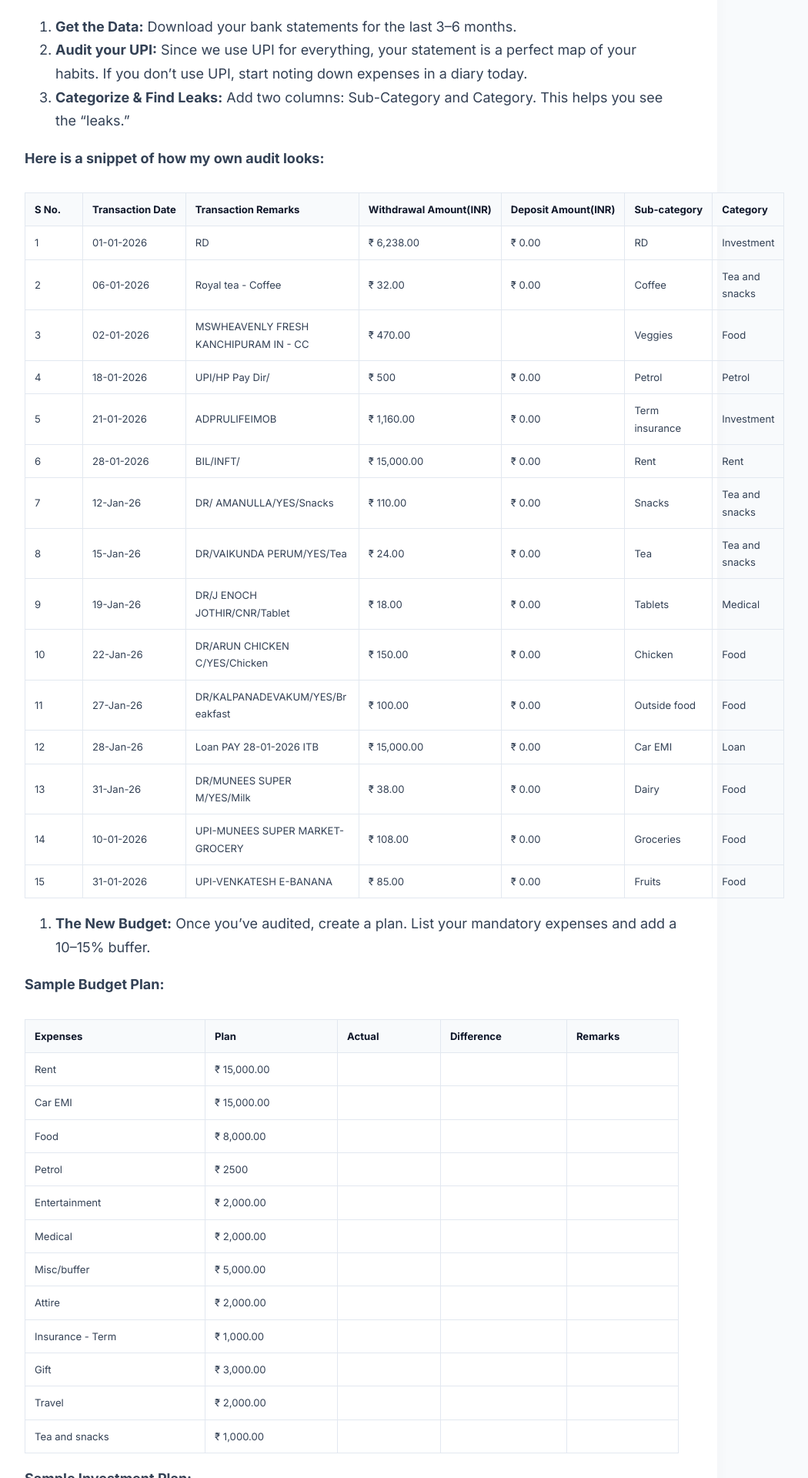
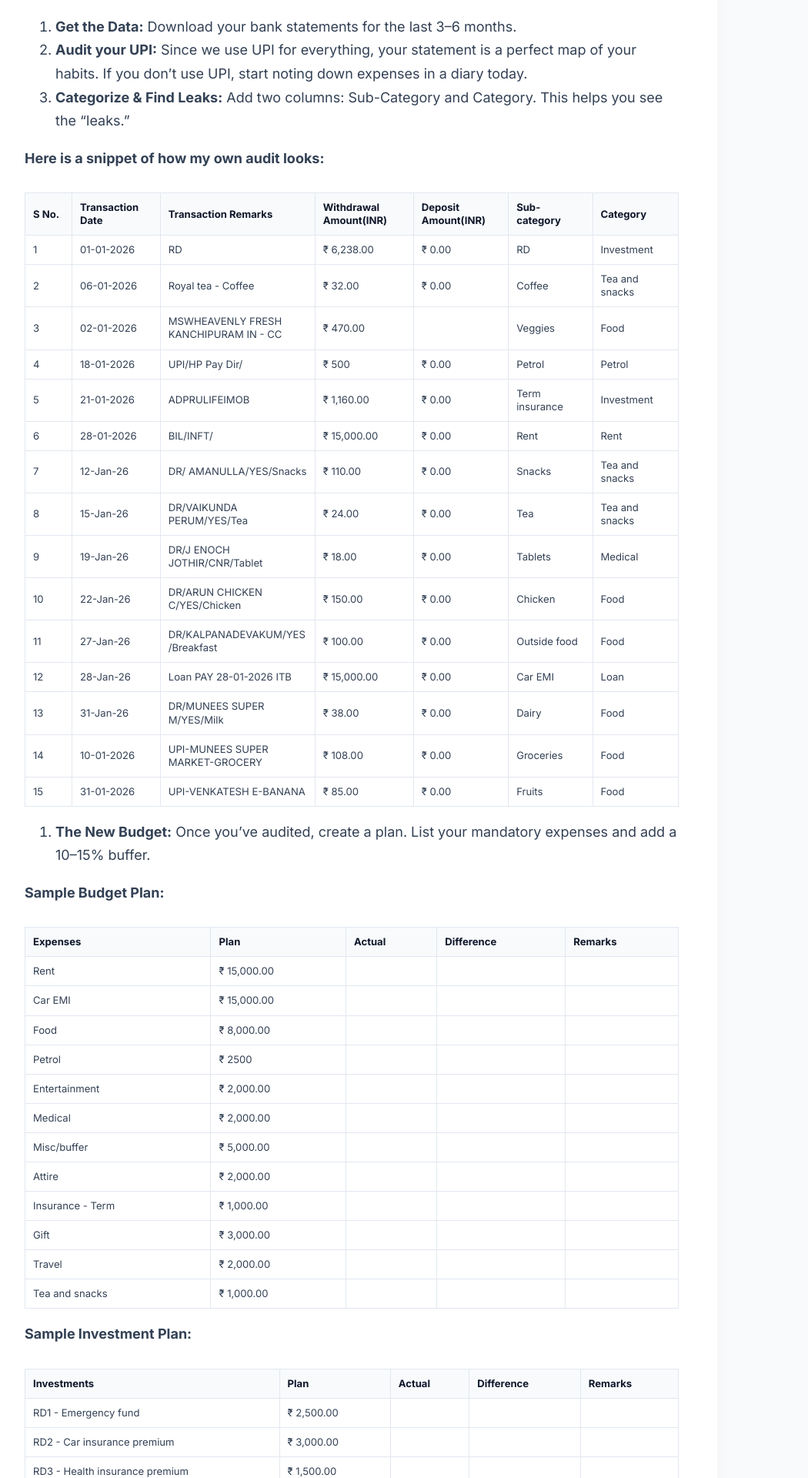
Before and after one commit to HarieshMK/HarieshMK.github.io, a Jekyll site: the page built from _posts/2026-02-22-how-to-start-investment-journey.md, in a window 1280 px wide. Shown: the part 1793-3713 px from the top of the page at 77% size, without its empty margins (183-1233 px from the left). Built offline with Jekyll 4.4.1, drawn with Linux system fonts in a browser that asks for light colours; comment, search, counter and statistics services are not loaded.

Commit message:
Update style.css

```diff
--- a/assets/css/style.css
+++ b/assets/css/style.css
@@ -328,10 +328,10 @@ a[href^="#"]:hover {
 .dark-theme .folder-name {
   color: #f1f5f9 !important;
 }
-/* ===== 11. DYNAMIC CONTENT-BASED TABLE LOGIC ===== */
+/* ===== 11. STRICT DYNAMIC TABLE LOGIC ===== */
 .table-wrapper {
   width: 100%;
-  overflow-x: auto; /* Safety scrollbar for very small mobile screens */
+  overflow-x: auto;
   margin: 25px 0;
   border-radius: 8px;
   -webkit-overflow-scrolling: touch;
@@ -339,7 +339,7 @@ a[href^="#"]:hover {
 
 table {
   width: 100% !important;
-  table-layout: auto; /* This allows columns to shrink/grow based on text size */
+  table-layout: auto;
   border-collapse: collapse;
   font-size: 0.82rem;
   word-wrap: break-word;
@@ -347,25 +347,24 @@ table {
 
 table th, table td {
   border: 1px solid #e2e8f0;
-  padding: 10px 12px;
+  padding: 10px 10px;
   text-align: left;
   vertical-align: middle;
-  /* THE LOGIC: Shrink to fit content, but wrap if text exceeds 200px */
-  min-width: 50px;
-  max-width: 200px;
-  white-space: normal; /* Allows wrapping like 'Health insurance premium' */
+  /* Content Logic: Adjusts to text, wraps at 180px */
+  min-width: 40px;
+  max-width: 180px;
+  white-space: normal !important; /* Forces wrapping for both content AND headers */
+  line-height: 1.3;
 }
 
-/* Ensure numerical/short columns stay as tight as possible */
-table td {
-  width: auto;
-}
-
+/* STYLES SPECIFICALLY FOR HEADINGS */
 table th {
   background-color: #f8fafc;
   font-weight: 700;
   color: #0f172a;
-  white-space: nowrap; /* Keeps headers on one line unless the screen is tiny */
+  /* Strict restriction: Headers cannot be wider than 120px unless necessary */
+  max-width: 120px;
+  word-break: break-word;
 }
 
 /* Dark Mode Support */
```
